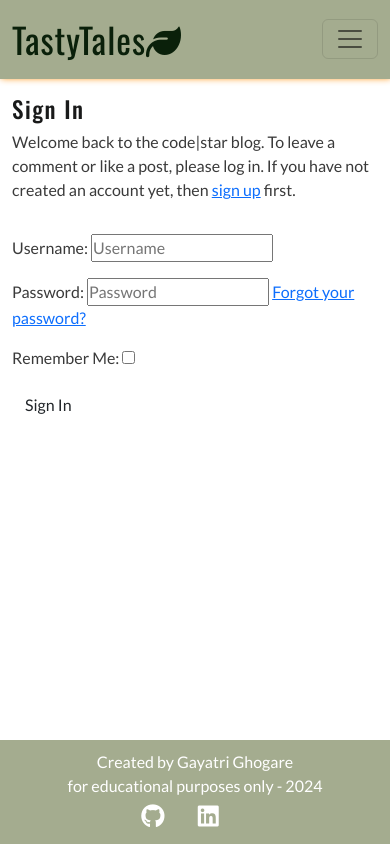
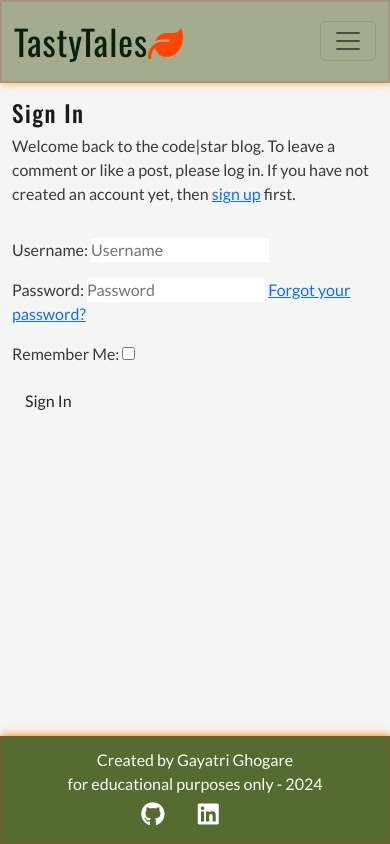
Before and after one commit to gayatrig19/tasty-tales-website-pp4, a Django app: page /accounts/login/ in a window 390 px wide. Run offline with Django 4.2, Linux system fonts and the light colour scheme; some libraries are stand-ins or nearby versions.

Commit message:
Tidy up code for home page for responsive design

```diff
--- a/static/css/style.css
+++ b/static/css/style.css
@@ -1,8 +1,8 @@
 * {
     margin: 0;
     padding: 0;
-    /* border: none;
-    box-sizing: border-box; */
+    border: none;
+    box-sizing: border-box;
 }
 
 html {
@@ -12,9 +12,10 @@ html {
 body {
     height: 100%;
     font-family: Lato, sans-serif;
+    font-size: 16px;
     font-weight: 450;
     color: #3a3a3a;
-    background-color: white;
+    background-color: whitesmoke;
     min-height: 100%;
     display: flex;
     flex-direction: column;
@@ -34,7 +35,8 @@ main {
 /* Navbar */
 .navbar {
     background-color: rgb(164, 172, 143);
-    box-shadow: 1px -1px 7px 0 darkorange;
+    box-shadow: 1px -1px 8px 0 darkorange;
+    border: 2px solid #c42c2c30;
 }
 
 /* Logo */
@@ -48,9 +50,14 @@ main {
     font-weight: 400;
 }
 
+.navbar-brand i {
+    color: orangered;
+}
+
 .navbar-brand:hover {
     color: #850000;
 }
+
 
 a.nav-link {
     color:#3a3a3a;
@@ -79,8 +86,11 @@ header {
 footer {
     flex-shrink: 0;
     text-align: center;
-    background-color: rgb(164, 172, 143);
+    /* background-color: rgb(164, 172, 143); */
+    box-shadow: 1px -1px 8px 0 darkorange;
+    border: 2px solid #c42c2c30;
     /* background-color: rgb(98, 91, 91); */
+    background-color: darkolivegreen;
     padding: 10px;
 }
 
@@ -99,8 +109,13 @@ footer > a {
 }
 
 .social-links:hover {
-    color: #850000;
+    color: white;
     font-weight: bold;
+    transform: scale(1.5);
+}
+
+.social-links {
+    transition: all 0.3s linear;
 }
 
 /* Index Page */
@@ -116,29 +131,26 @@ footer > a {
 
 .with-shadow {
     box-shadow: 0px 0px 0px 2px rgba(148, 94, 94, 0.9);
-    background-color: rgba(80, 36, 36, 0.9);
+    /* background-color: rgba(80, 36, 36, 0.9); */
+    background-color: rgba(138, 48, 48, 0.9);
     padding: 15px;
     border-radius: 10px;
     width: 80%;
-    max-width: 500px;
+    max-width: 600px;
     margin: 0 auto;
 }
 
-
 .display-2 {
     font-family: Lato, sans-serif;
-    font-size: xx-large;
+    font-size: x-large;
     font-weight: 400;
     color: white;
 }
 
 .lead {
+    line-height: 1.5;
     color: white;
     font-family: Lato, sans-serif;
     font-size: 18px;
+    margin-bottom: 20px;
 }
-
-.box-shadow .btn {
-    transform: translateX(-50%);
-    bottom: 20px;
-}
--- a/tastytales/settings.py
+++ b/tastytales/settings.py
@@ -29,7 +29,7 @@ TEMPLATES_DIR = os.path.join(BASE_DIR, 'templates')
 SECRET_KEY = os.environ.get("SECRET_KEY")
 
 # SECURITY WARNING: don't run with debug turned on in production!
-DEBUG = True
+DEBUG = False
 
 ALLOWED_HOSTS = ['tasty-tales-4b4d80fd4040.herokuapp.com', '8000-gayatrig19-tastytaleswe-j37n45a149o.ws-eu108.gitpod.io']
 
```
Also changed, not shown: blog/templates/blog/index.html (+9 -8 lines).
